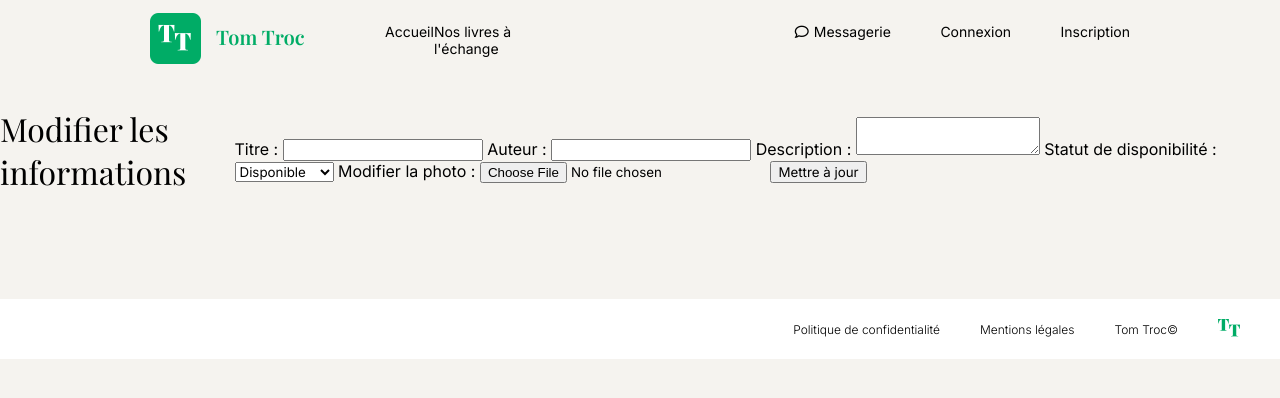
After one commit to HazzReghem/TomTroc, a PHP site: template views/templates/editBook.php in a window 1280 px wide. The commit adds this page. Shown: the top 398 px of the page. Run offline with PHP 8.4, Linux system fonts and the light colour scheme; the template is opened without the code that fills it, so the values that code supplies are empty; a stand-in replaces the project's code that opens the database connection; some libraries are stand-ins or nearby versions; some web fonts are replaced.

Commit message:
edit book template WIP

```diff
--- a/css/style.css
+++ b/css/style.css
@@ -758,3 +758,10 @@ footer{
     text-decoration: underline;
     font-size: 12px;
 }
+
+.edit-button{
+    color: black;
+    text-decoration: underline;
+    font-size: 12px;
+    margin-right: 20px;
+}
--- a/views/templates/account.php
+++ b/views/templates/account.php
@@ -98,9 +98,13 @@
                             <?php endif; ?>
                         </td>
                         <td>
+
+                            <a href="index.php?action=editBook&book_id=<?= $userBook['id'] ?>"  class="edit-button">Éditer</a>
+
                             <a href="index.php?action=deleteBook&book_id=<?= $userBook['id'] ?>" onclick="return confirm('Êtes-vous sûr de vouloir supprimer ce livre de votre bibliothèque ?');" class="delete-button">
                                 Supprimer
                             </a>
+
                         </td>
                     </tr>
                 <?php } ?>
--- /dev/null
+++ b/views/templates/editBook.php
@@ -0,0 +1,33 @@
+<!-- TEMPLATE DE LA PAGE EDITION DU LIVRE -->
+
+<section id="editBook-section" arialabelledby="editBook-section-title">
+
+    <h2 id="editBook-section-title">Modifier les informations</h2>
+
+    <form action="index.php?action=updateBook" method="post" enctype="multipart/form-data">
+        <input type="hidden" name="book_id" value="<?= $book['id'] ?>">
+
+        <label for="title">Titre :</label>
+        <input type="text" id="title" name="title" value="<?= htmlspecialchars($book['title']) ?>" required>
+
+        <label for="author">Auteur :</label>
+        <input type="text" id="author" name="author" value="<?= htmlspecialchars($book['author']) ?>" required>
+
+        <label for="description">Description :</label>
+        <textarea id="description" name="description" required><?= htmlspecialchars($book['description']) ?></textarea>
+
+        <label for="availability_status">Statut de disponibilité :</label>
+        <select id="availability_status" name="availability_status" required>
+            <option value="disponible" <?= $book['availability_status'] == 'disponible' ? 'selected' : '' ?>>Disponible</option>
+            <option value="indisponible" <?= $book['availability_status'] == 'indisponible' ? 'selected' : '' ?>>Indisponible</option>
+        </select>
+
+        <label for="photo">Modifier la photo :</label>
+        <input type="file" id="photo" name="photo">
+
+        <input type="hidden" name="existing_photo" value="<?= htmlspecialchars($book['photo']) ?>">
+
+        <button type="submit">Mettre à jour</button>
+    </form>
+
+</section>
```
Also changed, not shown: controllers/BookController.php (+43 -3 lines), index.php (+19 -0 lines), models/BookModel.php (+27 -6 lines).
